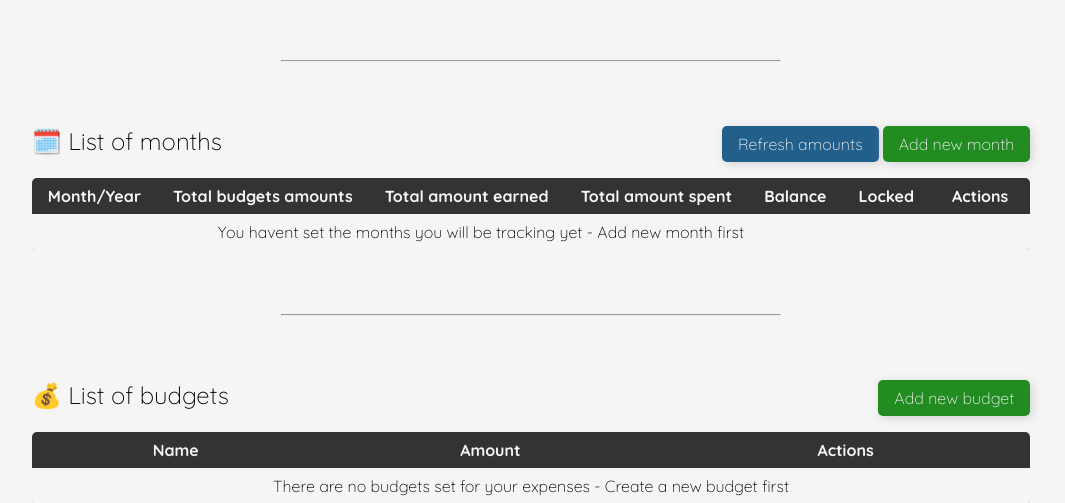
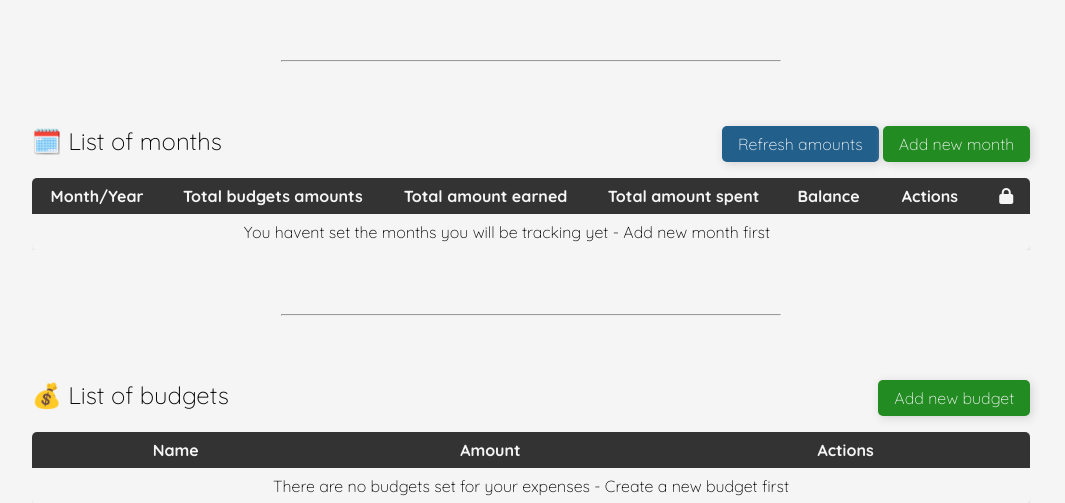
Before and after one commit to kevinvanphavong/han_app, a PHP site: template templates/dashboard/index.html.twig in a window 1280 px wide. Shown: the part 248-751 px from the top of the page, without its empty margins (109-1174 px from the left). Run offline with PHP 8.4, Linux system fonts and the light colour scheme; the template is opened without the code that fills it, so the values that code supplies are empty; form fields are guessed from the names that the template uses; style sheets or scripts are compiled from the project's sources; some libraries are stand-ins or nearby versions; some web fonts are replaced.

Commit message:
feat(month): display action toggle month lock status and create call to controller

```diff
--- a/templates/month/_table.html.twig
+++ b/templates/month/_table.html.twig
@@ -14,8 +14,8 @@
                 <th>Total amount earned</th>
                 <th>Total amount spent</th>
                 <th>Balance</th>
-                <th>Locked</th>
                 <th class="month-table-actions">Actions</th>
+                <th><i class="fa-solid fa-lock"></i></th>
             </tr>
         </thead>
         <tbody>
@@ -37,14 +37,14 @@
                             {{ (month.balance ?? 0) ~ '€' }}
                         </p>
                     </td>
+                    <td class="month-table-actions">
+                        <a class="month-table-actions__link month-table-actions__link-edit" href="{{ path('month_edit_action', {'id': month.id}) }}"><i class="fa-solid fa-pen-to-square"></i></a>
+                        <a class="month-table-actions__link month-table-actions__link-delete" href="{{ path('month_delete_action', {'id': month.id}) }}"><i class="fa-solid fa-trash"></i></a>
+                    </td>
                     <td class="month-table-locked-column">
                         <div class="month-table-locked-column__checkbox-wrapper month-table-locked-column__checkbox-wrapper{{ isLocked }}">
                             <button class="month-table-locked-column__checkbox" data-month-id="{{ month.id }}"></button>
                         </div>
-                    </td>
-                    <td class="month-table-actions">
-                        <a class="month-table-actions__link month-table-actions__link-edit" href="{{ path('month_edit_action', {'id': month.id}) }}"><i class="fa-solid fa-pen-to-square"></i></a>
-                        <a class="month-table-actions__link month-table-actions__link-delete" href="{{ path('month_delete_action', {'id': month.id}) }}"><i class="fa-solid fa-trash"></i></a>
                     </td>
                 </tr>
             {% endfor %}
@@ -60,9 +60,15 @@
                 const parent = checkbox.parentElement;
                 checkbox.addEventListener('click', function () {
                   const monthId = this.getAttribute('data-month-id');
-                  console.log(parent)
-                    parent.classList.toggle('month-table-locked-column__checkbox-wrapper--locked');
-                    parent.classList.toggle('month-table-locked-column__checkbox-wrapper--unlocked');
+
+                  fetch('/month/edit/lock', {
+                    method: 'POST',
+                    headers: {'Content-Type': 'application/json',},
+                    body: JSON.stringify({ monthId: monthId })
+                  })
+
+                  parent.classList.toggle('month-table-locked-column__checkbox-wrapper--locked');
+                  parent.classList.toggle('month-table-locked-column__checkbox-wrapper--unlocked');
                 });
               });
         </script>
```
